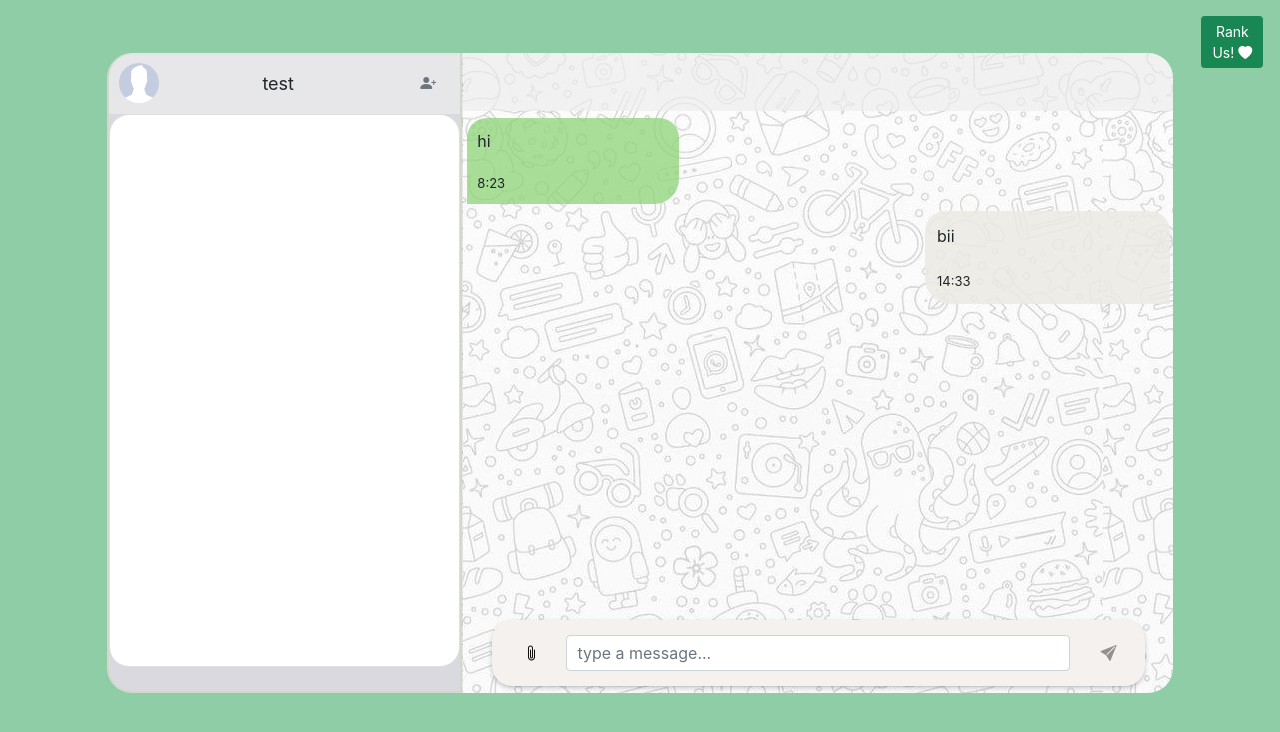
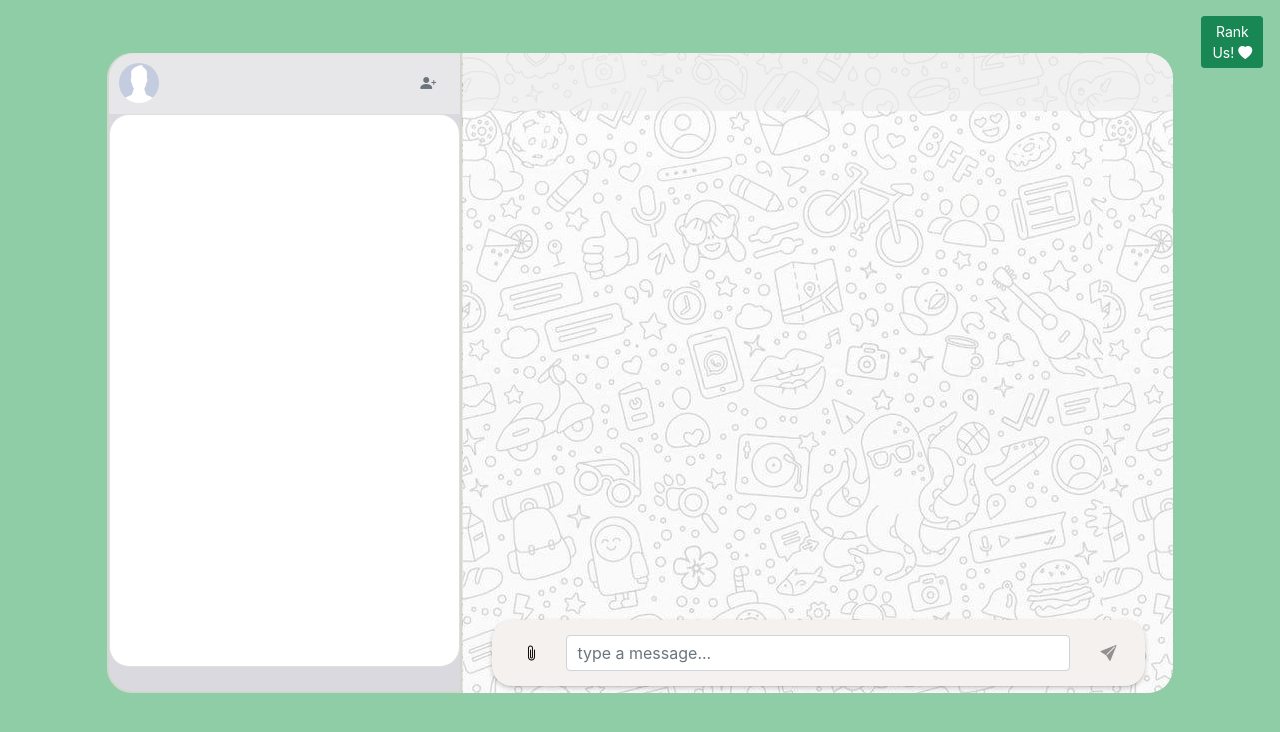
Before and after one commit to danielkarl888/WAppBIU, a React (Create React App) app: page /chat in a window 1280 px wide. Shown: the top 732 px of the page. Built offline with nearby package versions, Linux system fonts and the light colour scheme.

Commit message:
active user empty

```diff
--- a/src/ManagingUsersList/activeUser.js
+++ b/src/ManagingUsersList/activeUser.js
@@ -1,8 +1,6 @@
-const activeUser = {userName:"test", display:"test",
+const activeUser = {userName:"", display:"",
  conversations: [{ username: "", name:"", server:"",last:"", lastDate:"" ,
- messages: [{ src: "send", type: "text", context: "hi", time: "8:23", id:"" }
-            ,{ src: "recv", type: "text", context: "bii", time: "14:33", id:""}
-        ]
+ messages: [{ src: "", type: "", context: "", time: "", id:"" }]
         }]
     };
 export default activeUser;
```
